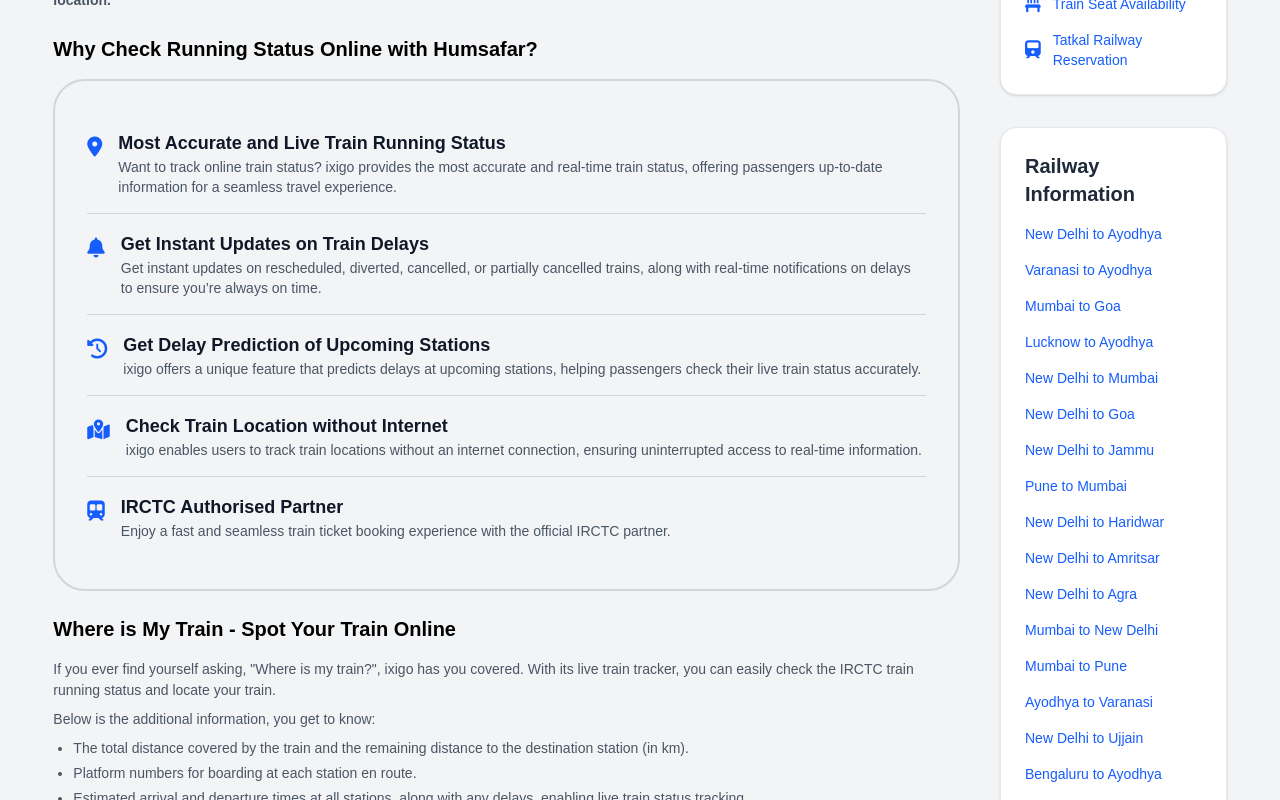
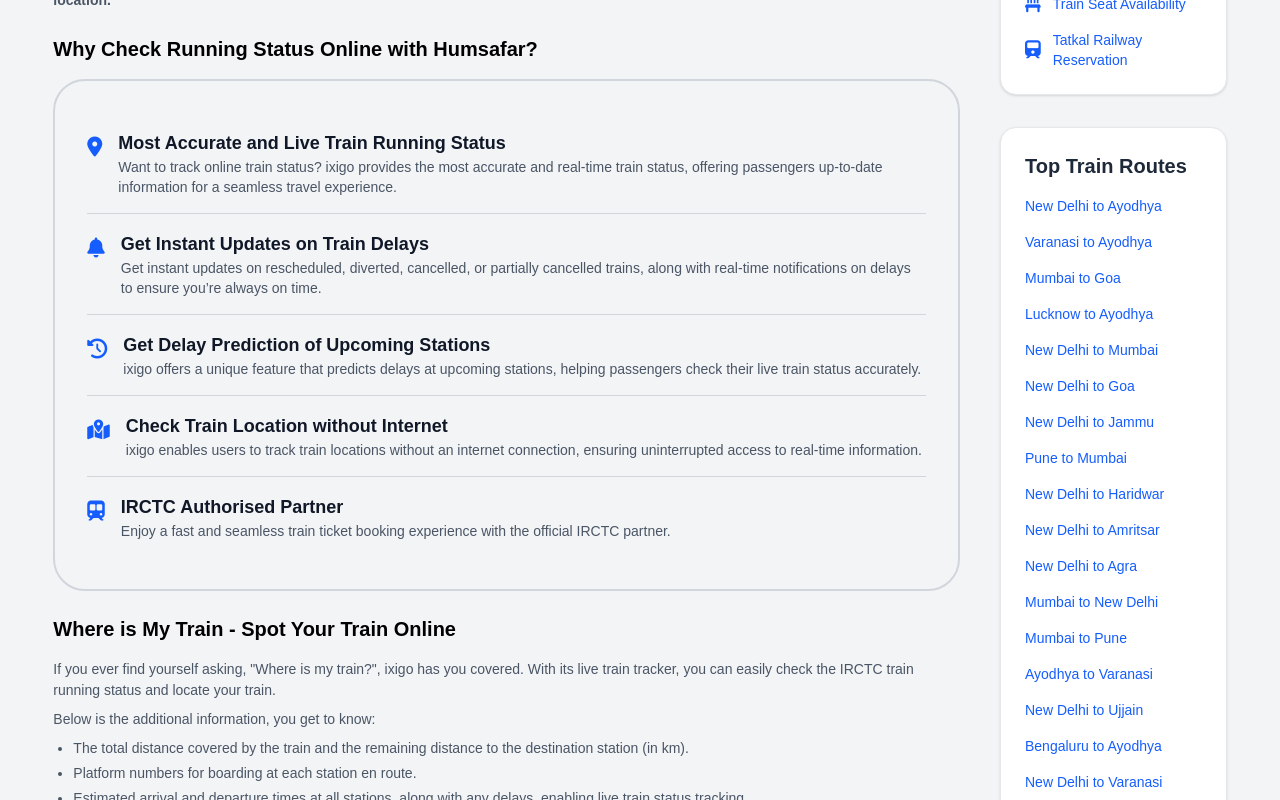
Before and after one commit to Ravi-Katiyar04/humsafar, a Next.js app: page /running-status in a window 1280 px wide. Shown: the part 580-1380 px from the top of the page. Built offline with nearby package versions, Linux system fonts and the light colour scheme.

Commit message:
TopTrainRoutes component created and used in running status page

```diff
--- a/src/app/running-status/page.js
+++ b/src/app/running-status/page.js
@@ -5,6 +5,7 @@
 import TrainStatusDisplay from '@/components/TrainStatusDisplay';
 import FAQSection from '@/components/FAQSection';
 import RailwayInfo from '@/components/RailwayInfo';
+import TopTrainRoutes from '@/components/TopTrainRoutes';
 import '@fortawesome/fontawesome-free/css/all.min.css';
 import Link from 'next/link';
 
@@ -40,29 +41,6 @@
       description: 'Enjoy a fast and seamless train ticket booking experience with the official IRCTC partner.',
     },
   ];
-
-  const topRoutes = [
-    { label: 'New Delhi to Ayodhya', href: '/train/new-delhi-ayodhya' },
-    { label: 'Varanasi to Ayodhya', href: '/train/varanasi-ayodhya' },
-    { label: 'Mumbai to Goa', href: '/train/mumbai-goa' },
-    { label: 'Lucknow to Ayodhya', href: '/train/lucknow-ayodhya' },
-    { label: 'New Delhi to Mumbai', href: '/train/new-delhi-mumbai' },
-    { label: 'New Delhi to Goa', href: '/train/new-delhi-goa' },
-    { label: 'New Delhi to Jammu', href: '/train/new-delhi-jammu' },
-    { label: 'Pune to Mumbai', href: '/train/pune-mumbai' },
-    { label: 'New Delhi to Haridwar', href: '/train/new-delhi-haridwar' },
-    { label: 'New Delhi to Amritsar', href: '/train/new-delhi-amritsar' },
-    { label: 'New Delhi to Agra', href: '/train/new-delhi-agra' },
-    { label: 'Mumbai to New Delhi', href: '/train/mumbai-new-delhi' },
-    { label: 'Mumbai to Pune', href: '/train/mumbai-pune' },
-    { label: 'Ayodhya to Varanasi', href: '/train/ayodhya-varanasi' },
-    { label: 'New Delhi to Ujjain', href: '/train/new-delhi-ujjain' },
-    { label: 'Bengaluru to Ayodhya', href: '/train/bengaluru-ayodhya' },
-    { label: 'New Delhi to Varanasi', href: '/train/new-delhi-varanasi' },
-    { label: 'New Delhi to Chandigarh', href: '/train/new-delhi-chandigarh' },
-    { label: 'New Delhi to Jaipur', href: '/train/new-delhi-jaipur' },
-  ];
-
 
   const handleSearch = async (trainNumber) => {
     setLoading(true);
@@ -281,25 +259,11 @@
           <FAQSection />
         </div>
 
-        <div className=' border-b-2 md:w-1/5 w-full flex flex-col gap-8 min-h-screen' >
+        <div className='md:w-1/5 w-full flex flex-col mb-4 gap-8 min-h-screen' >
           <RailwayInfo />
 
-          <section className="bg-white p-6 rounded-2xl shadow-sm border border-gray-200 max-w-xs mx-auto">
-            <h2 className="text-xl font-bold text-gray-800 mb-4">Railway Information</h2>
-            <ul className="space-y-4">
-              {topRoutes.map((link, idx) => (
-                <li key={idx} className="flex items-center gap-3">
-                  <a href={link.href} className="text-blue-600 hover:underline text-sm font-medium">
-                    {link.label}
-                  </a>
-                </li>
-              ))}
-            </ul>
-          </section>
+          <TopTrainRoutes />
         </div>
-
-
-
       </main>
 
 
--- a/src/components/RailwayInfo.jsx
+++ b/src/components/RailwayInfo.jsx
@@ -9,7 +9,7 @@
         { icon: 'fa-train', label: 'Tatkal Railway Reservation', href: '/tatkal-reservation' },
     ];
     return (
-        <section className="bg-white p-6 rounded-2xl shadow-sm border border-gray-200 max-w-xs mx-auto">
+        <section className="bg-white p-6 rounded-2xl shadow-sm border border-gray-200 w-full mx-auto">
             <h2 className="text-xl font-bold text-gray-800 mb-4">Railway Information</h2>
             <ul className="space-y-4">
                 {links.map((link, idx) => (
--- /dev/null
+++ b/src/components/TopTrainRoutes.jsx
@@ -0,0 +1,42 @@
+import React from 'react';
+
+const TopTrainRoutes = () => {
+
+    const topRoutes = [
+        { label: 'New Delhi to Ayodhya', href: '/train/new-delhi-ayodhya' },
+        { label: 'Varanasi to Ayodhya', href: '/train/varanasi-ayodhya' },
+        { label: 'Mumbai to Goa', href: '/train/mumbai-goa' },
+        { label: 'Lucknow to Ayodhya', href: '/train/lucknow-ayodhya' },
+        { label: 'New Delhi to Mumbai', href: '/train/new-delhi-mumbai' },
+        { label: 'New Delhi to Goa', href: '/train/new-delhi-goa' },
+        { label: 'New Delhi to Jammu', href: '/train/new-delhi-jammu' },
+        { label: 'Pune to Mumbai', href: '/train/pune-mumbai' },
+        { label: 'New Delhi to Haridwar', href: '/train/new-delhi-haridwar' },
+        { label: 'New Delhi to Amritsar', href: '/train/new-delhi-amritsar' },
+        { label: 'New Delhi to Agra', href: '/train/new-delhi-agra' },
+        { label: 'Mumbai to New Delhi', href: '/train/mumbai-new-delhi' },
+        { label: 'Mumbai to Pune', href: '/train/mumbai-pune' },
+        { label: 'Ayodhya to Varanasi', href: '/train/ayodhya-varanasi' },
+        { label: 'New Delhi to Ujjain', href: '/train/new-delhi-ujjain' },
+        { label: 'Bengaluru to Ayodhya', href: '/train/bengaluru-ayodhya' },
+        { label: 'New Delhi to Varanasi', href: '/train/new-delhi-varanasi' },
+        { label: 'New Delhi to Chandigarh', href: '/train/new-delhi-chandigarh' },
+        { label: 'New Delhi to Jaipur', href: '/train/new-delhi-jaipur' },
+    ];
+    return (
+        <section className="bg-white p-6 rounded-2xl shadow-sm border border-gray-200 w-full mx-auto">
+            <h2 className="text-xl font-bold text-gray-800 mb-4">Top Train Routes</h2>
+            <ul className="space-y-4">
+                {topRoutes.map((link, idx) => (
+                    <li key={idx} className="flex items-center gap-3">
+                        <a href={link.href} className="text-blue-600 hover:underline text-sm font-medium">
+                            {link.label}
+                        </a>
+                    </li>
+                ))}
+            </ul>
+        </section>
+    );
+};
+
+export default TopTrainRoutes;
```
